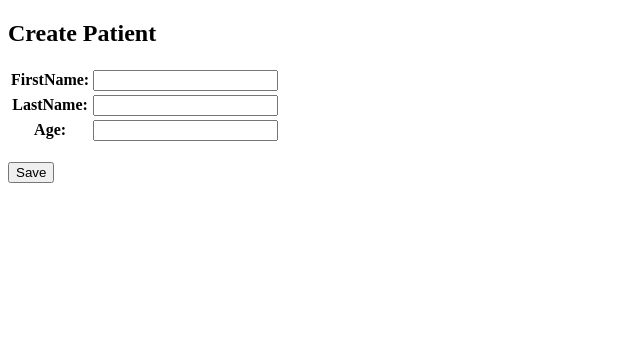
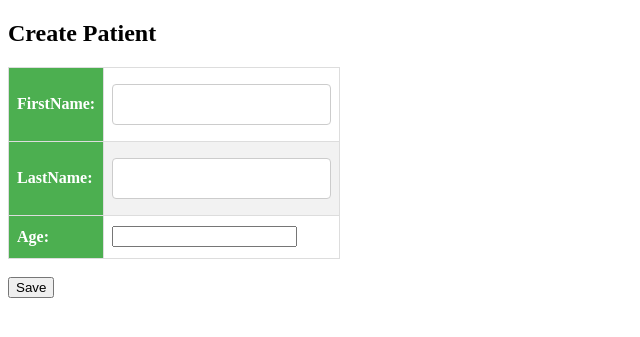
Before and after one commit to anikethbabu/djangocourse, a Django app: page /create/ in a window 1280 px wide. Shown: the top 337 px of the page, without its empty margins (0-640 px from the left). Run offline with Django 4.2, Linux system fonts and the light colour scheme.

Commit message:
final touches

```diff
--- a/clinicals/clinicals/settings.py
+++ b/clinicals/clinicals/settings.py
@@ -122,6 +122,9 @@ USE_TZ = True
 
 STATIC_URL = 'static/'
 
+STATICFILES_DIRS = [
+    BASE_DIR / 'static',
+]
 # Default primary key field type
 # https://docs.djangoproject.com/en/4.2/ref/settings/#default-auto-field
 
--- /dev/null
+++ b/clinicals/static/css/clinicals.css
@@ -0,0 +1,57 @@
+table, th, td {
+    border: 0px solid black;
+    border-collapse: collapse;
+  }
+
+  td,th {
+    border: 1px solid #ddd;
+    padding: 8px;
+  }
+
+  tr:nth-child(even){background-color: #f2f2f2;}
+
+  tr:hover {background-color: #ddd;}
+
+  th{
+    padding-top: 12px;
+    padding-bottom: 12px;
+    text-align: left;
+    background-color: #4CAF50;
+    color: white;
+  }
+
+  input[type=text], select {
+    width: 100%;
+    padding: 12px 20px;
+    margin: 8px 0;
+    display: inline-block;
+    border: 1px solid #ccc;
+    border-radius: 4px;
+    box-sizing: border-box;
+  }
+
+  button {
+    background-color: #4CAF50; /* Green */
+    border: none;
+    color: white;
+    padding: 15px 32px;
+    text-align: center;
+    text-decoration: none;
+    display: inline-block;
+    font-size: 16px;
+  }
+
+  dropdown {
+    position: relative;
+    display: inline-block;
+  }
+
+  dropdown-content {
+    display: none;
+    position: absolute;
+    background-color: #f9f9f9;
+    min-width: 160px;
+    box-shadow: 0px 8px 16px 0px rgba(0,0,0,0.2);
+    padding: 12px 16px;
+    z-index: 1;
+  }
--- a/clinicals/templates/clinicalsApp/clinicaldata_form.html
+++ b/clinicals/templates/clinicalsApp/clinicaldata_form.html
@@ -1,6 +1,8 @@
 <!DOCTYPE html>
+{% load static %}
 <html lang="en">
 <head>
+<link rel="stylesheet" href="{% static "css/clinicals.css" %}"/>
     <meta charset="UTF-8">
     <meta name="viewport" content="width=device-width, initial-scale=1.0">
     <title>Clinical Data Creation</title>
--- a/clinicals/templates/clinicalsApp/generateReport.html
+++ b/clinicals/templates/clinicalsApp/generateReport.html
@@ -1,6 +1,8 @@
 <!DOCTYPE html>
+{% load static %}
 <html lang="en">
 <head>
+<link rel="stylesheet" href="{% static "css/clinicals.css" %}"/>
     <meta charset="UTF-8">
     <meta name="viewport" content="width=device-width, initial-scale=1.0">
     <title>Clinical Data Report</title>
--- a/clinicals/templates/clinicalsApp/patient_confirm_delete.html
+++ b/clinicals/templates/clinicalsApp/patient_confirm_delete.html
@@ -1,4 +1,6 @@
 <!DOCTYPE html>
+{% load static %}
+<link rel="stylesheet" href="{% static "css/clinicals.css" %}"/>
 <html lang="en">
     <body>
         <h2>Delete patient {{patient.firstName}} ?</h2>
--- a/clinicals/templates/clinicalsApp/patient_form.html
+++ b/clinicals/templates/clinicalsApp/patient_form.html
@@ -1,6 +1,8 @@
 <!DOCTYPE html>
+{% load static %}
 <html lang="en">
 <head>
+    <link rel="stylesheet" href="{% static "css/clinicals.css" %}"/>
     <meta charset="UTF-8">
     <meta name="viewport" content="width=device-width, initial-scale=1.0">
     <title>Create Patient</title>
--- a/clinicals/templates/clinicalsApp/patient_list.html
+++ b/clinicals/templates/clinicalsApp/patient_list.html
@@ -1,6 +1,8 @@
 <!DOCTYPE html>
+{% load static %}
 <html lang="en">
 <head>
+    <link rel="stylesheet" href="{% static "css/clinicals.css" %}"/>
     <meta charset="UTF-8">
     <meta name="viewport" content="width=device-width, initial-scale=1.0">
     <title>Patient List</title>
```
